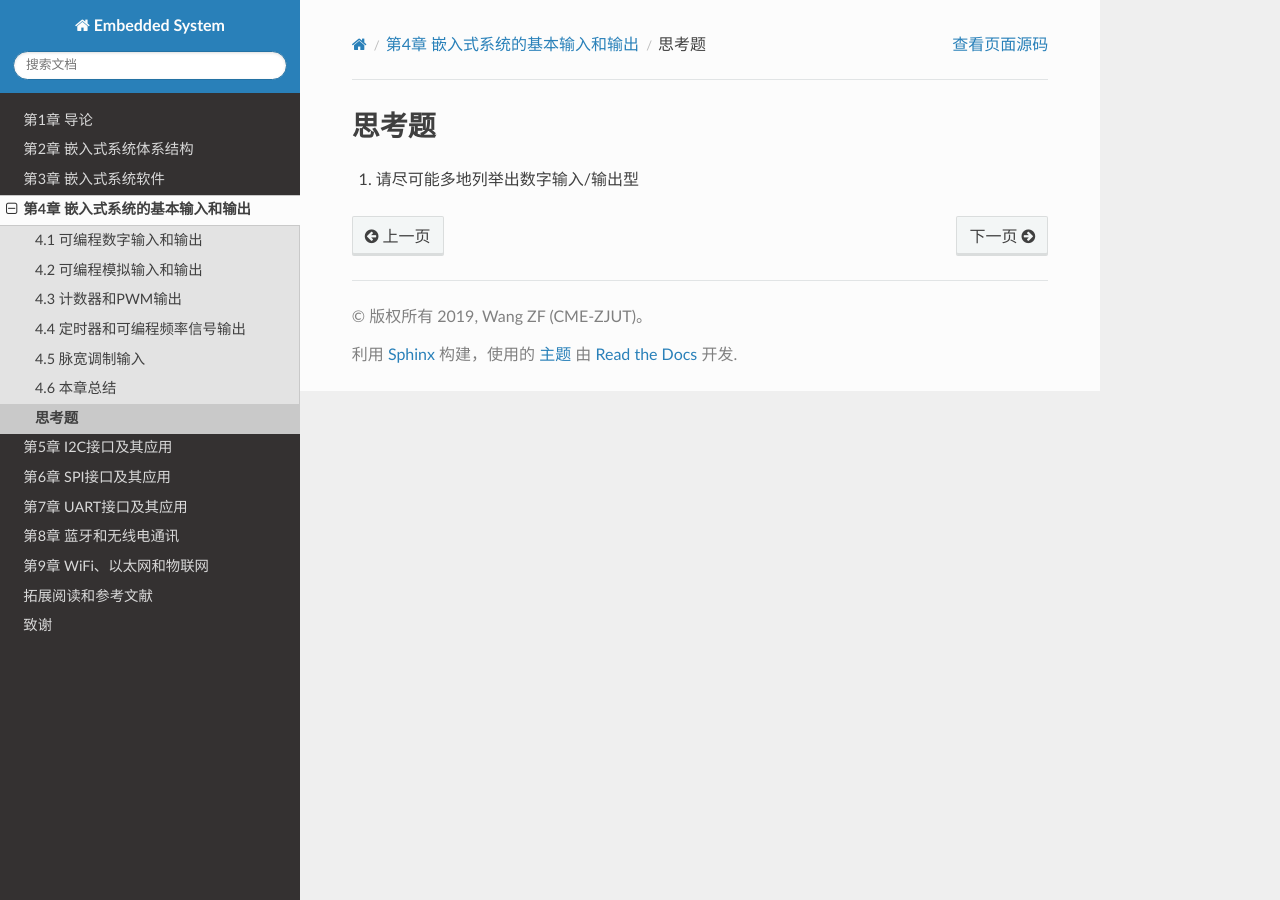
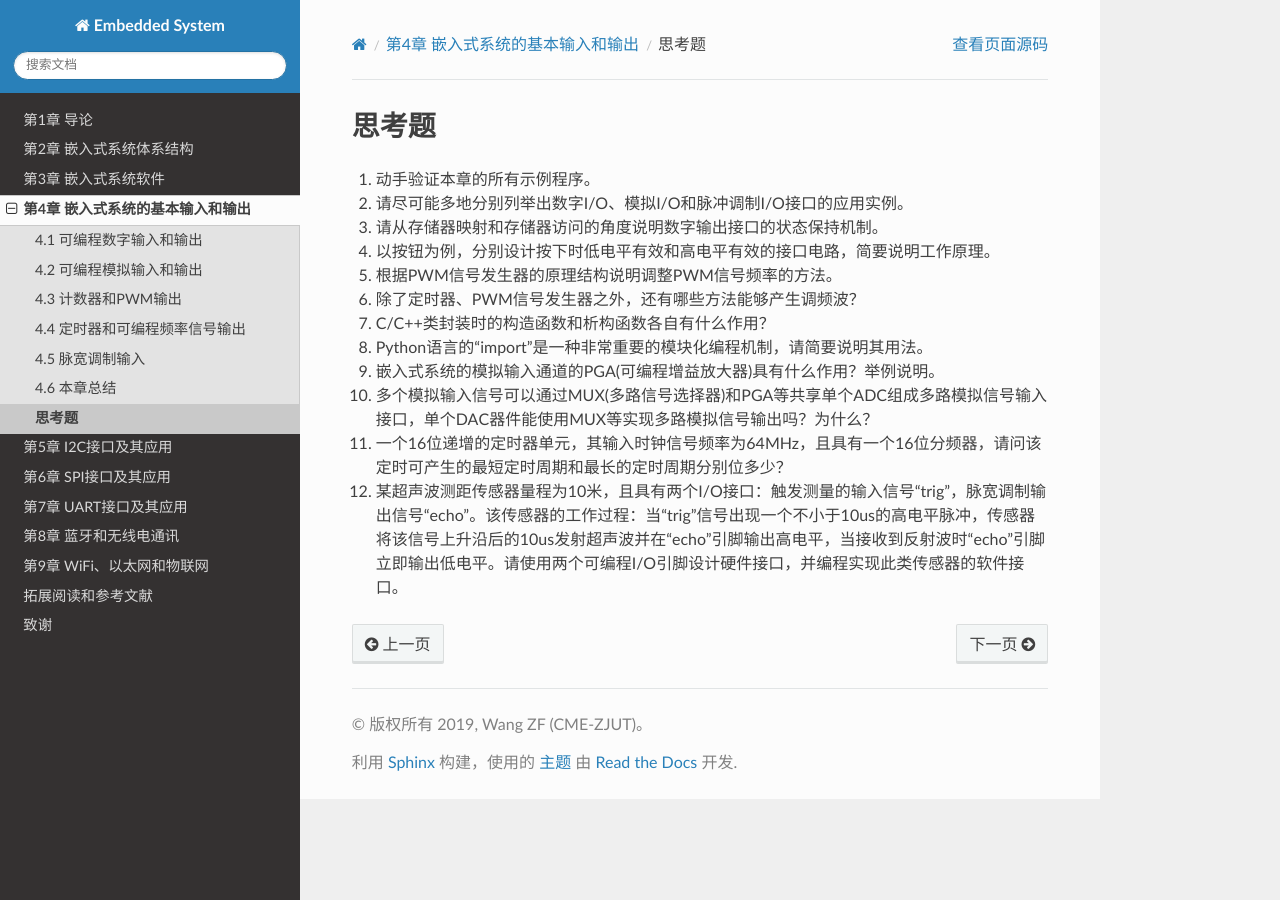
Before and after one commit to BradChan/TheEmbeddedSystem, a Sphinx documentation site: the page built from source/c4_ec_basedio/problems.rst, in a window 1280 px wide. Built offline with Sphinx 7.4.7 and the Read the Docs theme 2.0.0, drawn with Linux system fonts in a browser that asks for light colours.

Commit message:
update ch4.6

```diff
--- a/source/c4_ec_basedio/problems.rst
+++ b/source/c4_ec_basedio/problems.rst
@@ -2,4 +2,15 @@
  思考题
 ===========================
 
-1. 请尽可能多地列举出数字输入/输出型
+1. 动手验证本章的所有示例程序。
+2. 请尽可能多地分别列举出数字I/O、模拟I/O和脉冲调制I/O接口的应用实例。
+3. 请从存储器映射和存储器访问的角度说明数字输出接口的状态保持机制。
+4. 以按钮为例，分别设计按下时低电平有效和高电平有效的接口电路，简要说明工作原理。
+5. 根据PWM信号发生器的原理结构说明调整PWM信号频率的方法。
+6. 除了定时器、PWM信号发生器之外，还有哪些方法能够产生调频波？
+7. C/C++类封装时的构造函数和析构函数各自有什么作用？
+8. Python语言的“import”是一种非常重要的模块化编程机制，请简要说明其用法。
+9. 嵌入式系统的模拟输入通道的PGA(可编程增益放大器)具有什么作用？举例说明。
+10. 多个模拟输入信号可以通过MUX(多路信号选择器)和PGA等共享单个ADC组成多路模拟信号输入接口，单个DAC器件能使用MUX等实现多路模拟信号输出吗？为什么？
+11. 一个16位递增的定时器单元，其输入时钟信号频率为64MHz，且具有一个16位分频器，请问该定时可产生的最短定时周期和最长的定时周期分别位多少？
+12. 某超声波测距传感器量程为10米，且具有两个I/O接口：触发测量的输入信号“trig”，脉宽调制输出信号“echo”。该传感器的工作过程：当“trig”信号出现一个不小于10us的高电平脉冲，传感器将该信号上升沿后的10us发射超声波并在“echo”引脚输出高电平，当接收到反射波时“echo”引脚立即输出低电平。请使用两个可编程I/O引脚设计硬件接口，并编程实现此类传感器的软件接口。
```
